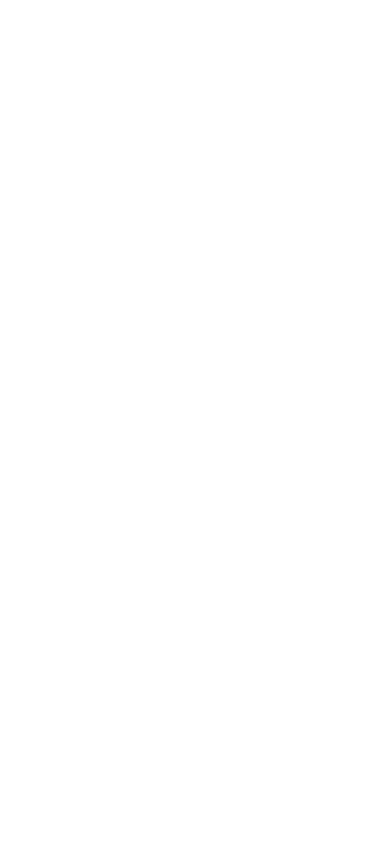
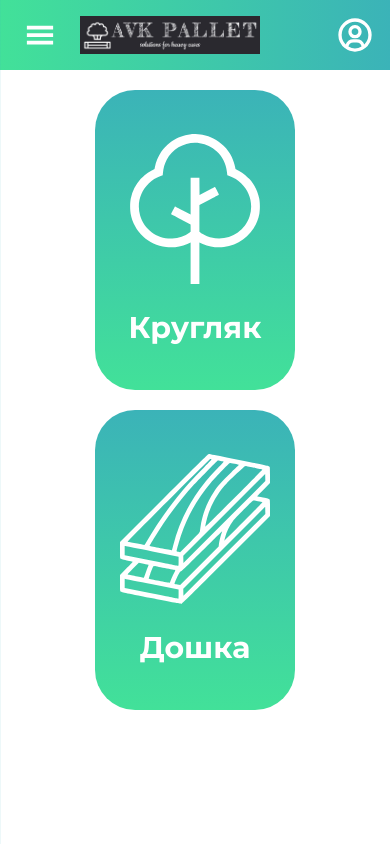
Before and after one commit to skif6623/wood-accounting, a React (Create React App) app: page /wood-accounting/choose-wood in a window 390 px wide. Before the commit this address had no page. Built offline with nearby package versions, Linux system fonts and the light colour scheme.

Commit message:
added closing menu when push an anchor, added styles for tablet and desctop

```diff
--- a/src/Pages/ChooseWoodType/ChooseWoodType.styled.ts
+++ b/src/Pages/ChooseWoodType/ChooseWoodType.styled.ts
@@ -5,4 +5,14 @@
   flex-direction: column;
   align-items: center;
   gap: 20px;
+
+  @media screen and (min-width: 768px) {
+    margin-top: 50px;
+    flex-direction: row;
+    justify-content: center;
+    gap: 40px;
+  }
+  @media screen and (min-width: 1000px) {
+    margin-top: 50px;
+  }
 `;
--- a/src/Pages/ChooseWoodType/ChooseWoodType.tsx
+++ b/src/Pages/ChooseWoodType/ChooseWoodType.tsx
@@ -6,8 +6,12 @@
 export const ChooseWoodType = () => {
   return (
     <CardWrapper>
-      <WoodCard icon="#icon-tree">Кругляк</WoodCard>
-      <WoodCard icon="#icon-board">Дошка</WoodCard>
+      <WoodCard to="/round-wood" icon="#icon-tree">
+        Кругляк
+      </WoodCard>
+      <WoodCard to="/board-wood" icon="#icon-board">
+        Дошка
+      </WoodCard>
     </CardWrapper>
   );
 };
--- a/src/components/App.tsx
+++ b/src/components/App.tsx
@@ -17,7 +17,9 @@
           <Route path="pallets" element={<h1>Піддони</h1>} />
         </Route>
         <Route path="add" element={<AddWood />} />
-        <Route path="chooseWood" element={<ChooseWoodType />} />
+        <Route path="/choose-wood" element={<ChooseWoodType />} />
+        <Route path="/round-wood" element={<div>Залупа з сиром</div>} />
+        <Route path="/board-wood" element={<div>Дошка з сиром</div>} />
       </Route>
     </Routes>
   );
--- a/src/components/Menu/Menu.tsx
+++ b/src/components/Menu/Menu.tsx
@@ -37,13 +37,19 @@
     }
   };
 
+  const click = (e: MouseEvent<HTMLAnchorElement>) => {
+    if (e.target instanceof HTMLAnchorElement) {
+      toggle();
+    }
+  };
+
   return createPortal(
     <Backdrop open={isOpen} onClick={handleClick}>
       <MenuLayout open={isOpen}>
-        <Navigation>
+        <Navigation onClick={click}>
           <Link to="/">Склад</Link>
           <Link to="/add">Приход кругляку</Link>
-          <Link to="/chooseWood">Приход</Link>
+          <Link to="/choose-wood">Приход</Link>
           <Link to="/inProgress">В роботі</Link>
           <Link to="/addWood">Додати</Link>
           <Link to="/woodProcesing">В процесі</Link>
--- a/src/components/WoodCard/WoodCard.styled.ts
+++ b/src/components/WoodCard/WoodCard.styled.ts
@@ -1,6 +1,33 @@
 import styled from 'styled-components';
+import { NavLink } from 'react-router-dom';
 
-export const Card = styled.div`
+export const Icon = styled.svg`
+  fill: #ffffff;
+  width: 150px;
+  height: 150px;
+
+  transition: fill 250ms ease;
+
+  @media screen and (min-width: 768px) {
+    width: 200px;
+    height: 200px;
+  }
+`;
+
+export const Text = styled.p`
+  font-weight: 700;
+  font-size: 30px;
+  color: #ffffff;
+
+  transition: color 250ms ease;
+
+  @media screen and (min-width: 768px) {
+    font-weight: 600;
+    font-size: 50px;
+  }
+`;
+
+export const Card = styled(NavLink)`
   display: flex;
   flex-direction: column;
   align-items: center;
@@ -9,27 +36,40 @@
   width: 200px;
   height: 300px;
 
+  text-decoration: none;
+
   background: rgb(66, 225, 153);
   background: linear-gradient(
     0deg,
     rgba(66, 225, 153, 1) 0%,
     rgba(59, 179, 184, 1) 100%
   );
-  border: 2px solid transparent;
   border-radius: 40px;
 
+  transform: scale(1);
+  transition: transform 250ms ease;
+
   &:hover {
-    background: #ffffff;
-    border: 2px solid green;
+    transform: scale(1.1);
+    background: linear-gradient(0deg, rgb(13 54 35) 0%, rgb(115 196 200) 100%);
+  }
+
+  /* &:hover {
+    & > ${Icon} {
+      fill: #ffffff;
+    }
+
+    & > ${Text} {
+      color: #ffffff;
+    }
+  } */
+
+  @media screen and (min-width: 768px) {
+    width: 350px;
+    height: 500px;
+  }
+  @media screen and (min-width: 1200px) {
+    width: 550px;
+    height: 500px;
   }
 `;
-
-export const Icon = styled.svg`
-  fill: #ffffff;
-`;
-
-export const Text = styled.p`
-  font-weight: 700;
-  font-size: 30px;
-  color: #ffffff;
-`;
--- a/src/components/WoodCard/WoodCard.tsx
+++ b/src/components/WoodCard/WoodCard.tsx
@@ -7,12 +7,13 @@
 interface WoodCardProps {
   icon: string;
   children: React.ReactNode;
+  to: string;
 }
 
-export const WoodCard: FC<WoodCardProps> = ({ icon, children }) => {
+export const WoodCard: FC<WoodCardProps> = ({ icon, children, to }) => {
   return (
-    <Card>
-      <Icon width="150" height="150">
+    <Card to={to}>
+      <Icon>
         <use href={sprite + icon}></use>
       </Icon>
       <Text>{children}</Text>
```
